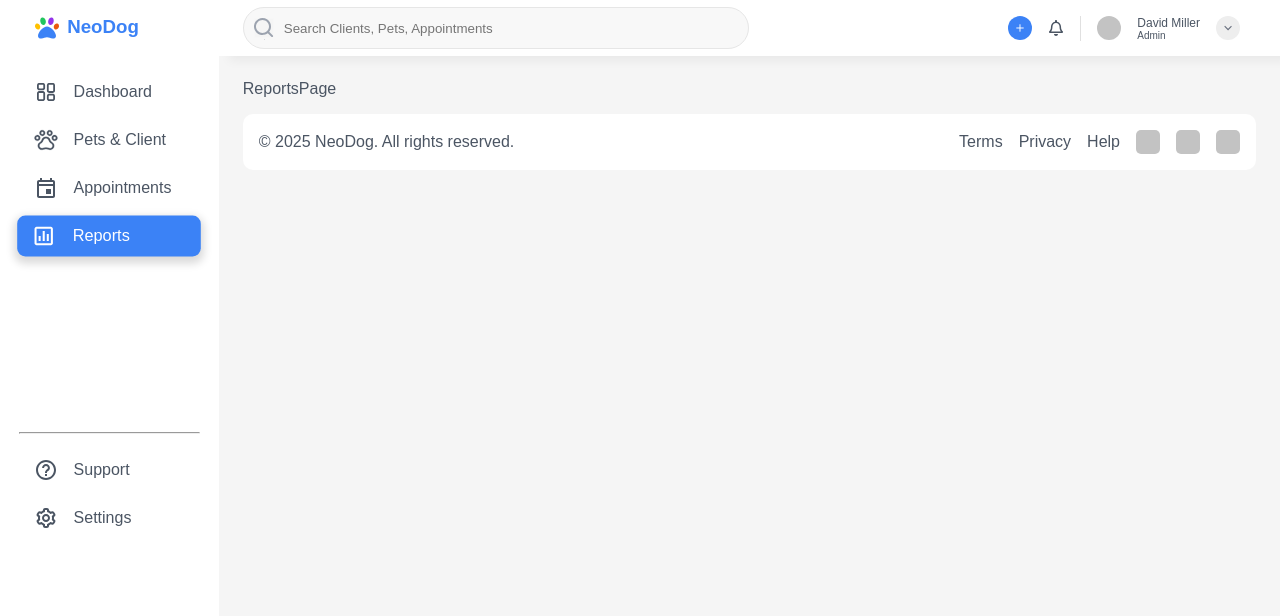
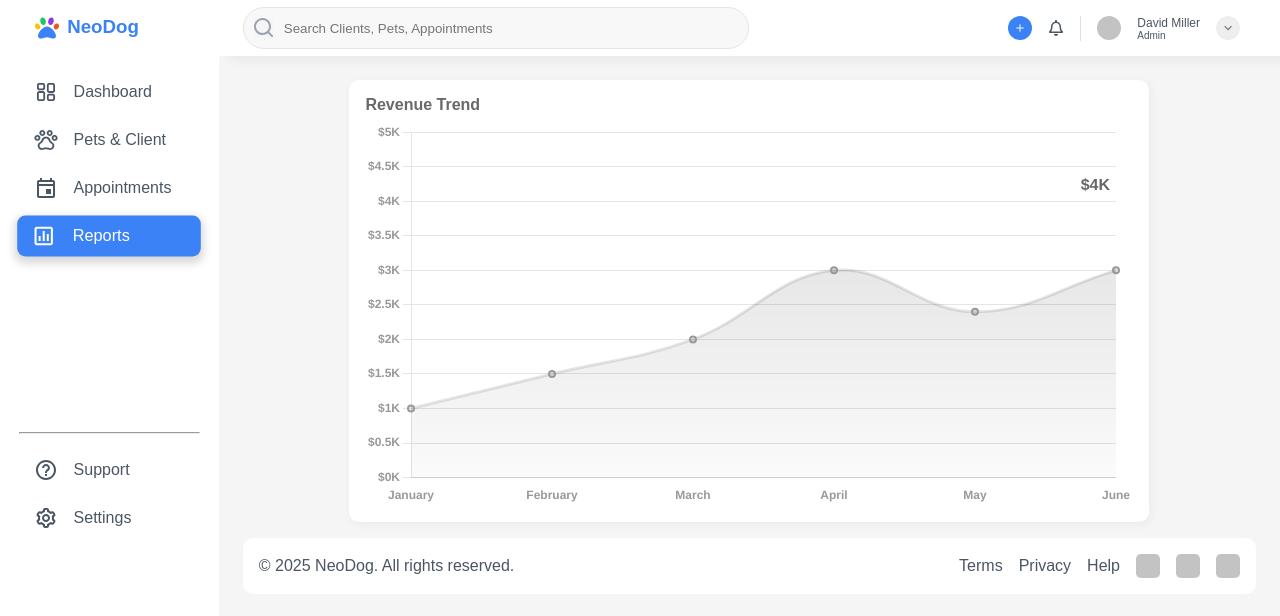
Before and after one commit to KennethicEnergy/neodog, a Next.js app: page /reports in a window 1280 px wide. Shown: the top 616 px of the page. Built offline with nearby package versions, Linux system fonts and the light colour scheme.

Commit message:
added new line chart

```diff
--- a/src/app/(pages)/reports/page.tsx
+++ b/src/app/(pages)/reports/page.tsx
@@ -1,7 +1,11 @@
-import React from 'react';
+import RevenueChart from '@/src/components/common/revenue-chart';
 
 const ReportsPage = () => {
-  return <div>ReportsPage</div>;
+  return (
+    <div>
+      <RevenueChart />
+    </div>
+  );
 };
 
 export default ReportsPage;
--- /dev/null
+++ b/src/components/common/revenue-chart/index.tsx
@@ -0,0 +1,149 @@
+'use client';
+import {
+  CategoryScale,
+  Chart,
+  Filler,
+  Legend,
+  LinearScale,
+  LineController,
+  LineElement,
+  PointElement,
+  Title,
+  Tooltip
+} from 'chart.js';
+import 'chart.js/auto';
+import annotationPlugin from 'chartjs-plugin-annotation';
+import React, { useEffect, useRef } from 'react';
+import styles from './styles.module.scss';
+
+Chart.register(
+  LineController,
+  LineElement,
+  PointElement,
+  LinearScale,
+  Title,
+  CategoryScale,
+  Tooltip,
+  Filler,
+  Legend,
+  annotationPlugin
+);
+
+const RevenueChart: React.FC = () => {
+  const canvasRef = useRef<HTMLCanvasElement>(null);
+  const chartRef = useRef<Chart | null>(null);
+
+  useEffect(() => {
+    const ctx = canvasRef.current?.getContext('2d');
+    if (!ctx) return;
+
+    if (chartRef.current) {
+      chartRef.current.destroy();
+    }
+
+    const gradient = ctx.createLinearGradient(0, 0, 0, 400);
+    gradient.addColorStop(0, 'rgba(0, 0, 0, 0.15)'); // soft gray top
+    gradient.addColorStop(1, 'rgba(0, 0, 0, 0)');
+
+    const labels = [
+      'January',
+      'February',
+      'March',
+      'April',
+      'May',
+      'June'
+      // 'July',
+      // 'August',
+      // 'September',
+      // 'October',
+      // 'November',
+      // 'December'
+    ];
+    const dataPoints = [1, 1.5, 2, 3, 2.4, 3, 4];
+
+    // const generateLabels = (labels: string[]) => {
+    //   return labels.map((label, index) =>  `Month: ${label}`);
+    // };
+
+    chartRef.current = new Chart(ctx, {
+      type: 'line',
+      data: {
+        labels: labels,
+        datasets: [
+          {
+            label: 'Revenue Trend',
+            data: dataPoints,
+            fill: 'start',
+            backgroundColor: gradient,
+            tension: 0.4,
+            pointHoverRadius: 6,
+            pointBorderColor: '#999', // outer ring
+            pointHoverBackgroundColor: '#fff',
+            pointHoverBorderColor: '#000', // bolder on hover
+            pointBorderWidth: 2
+          }
+        ]
+      },
+      options: {
+        responsive: true,
+        plugins: {
+          legend: { display: false },
+          tooltip: {
+            callbacks: {
+              label: (context) => ` $${context.parsed.y}K`
+            }
+          },
+          annotation: {
+            annotations: {
+              labelPoint: {
+                type: 'label',
+                xValue: labels[labels.length - 1],
+                yValue: dataPoints[dataPoints.length - 1],
+                content: [`$${dataPoints[dataPoints.length - 1]}K`],
+                backgroundColor: 'transparent',
+                font: { weight: 'bold', size: 16 },
+                color: '#666',
+                position: 'end',
+                adjustScaleRange: true
+              }
+            }
+          }
+        },
+        scales: {
+          x: {
+            grid: { display: false },
+            ticks: {
+              color: '#999',
+              font: { weight: 'bold' }
+            }
+          },
+          y: {
+            grid: { display: true },
+            min: 0,
+            max: 5, // adjust based on your dataset
+            ticks: {
+              callback: (value) => `$${value}K`,
+              color: '#999',
+              font: { weight: 'bold' }
+            }
+          }
+        }
+      }
+    });
+
+    console.log(labels[labels.length - 1], dataPoints[dataPoints.length - 1]);
+
+    return () => {
+      chartRef.current?.destroy();
+    };
+  }, []);
+
+  return (
+    <div className={styles.revenueChart}>
+      <h4>Revenue Trend</h4>
+      <canvas ref={canvasRef}></canvas>
+    </div>
+  );
+};
+
+export default RevenueChart;
--- /dev/null
+++ b/src/components/common/revenue-chart/styles.module.scss
@@ -0,0 +1,24 @@
+.revenueChart {
+  width: 100%;
+  min-height: 400px;
+  max-width: 800px;
+  margin: auto;
+  background: #ffffff;
+  padding: 1rem;
+  border-radius: 10px;
+  box-shadow: 2px 2px 10px #0c0d0d0d;
+  display: flex;
+  flex-direction: column;
+  justify-content: center;
+  gap: 0.5rem;
+
+  h4 {
+    color: #696969;
+  }
+
+  canvas {
+    display: block;
+    width: 100%;
+    height: auto;
+  }
+}
```
Also changed, not shown: src/components/common/charts/index.tsx (+20 -18 lines), src/components/modals/metric-modals/index.tsx (+6 -1 lines), src/components/common/client-chart/index.tsx (added), src/components/common/client-chart/styles.module.scss (added).
